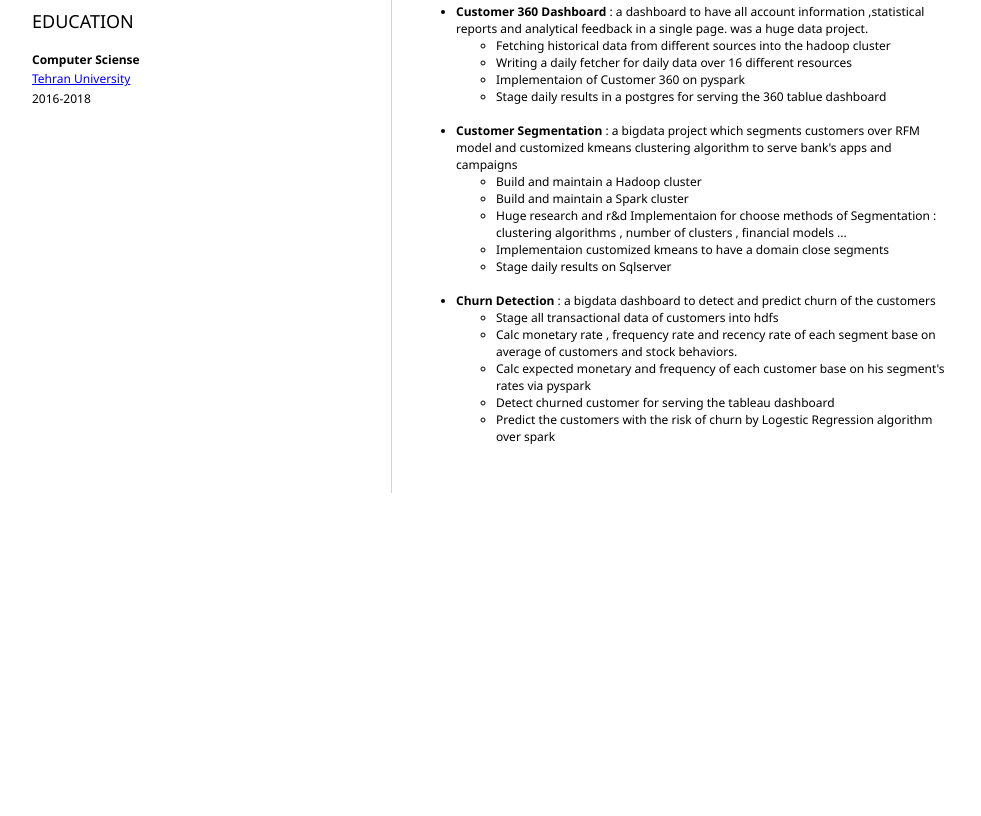
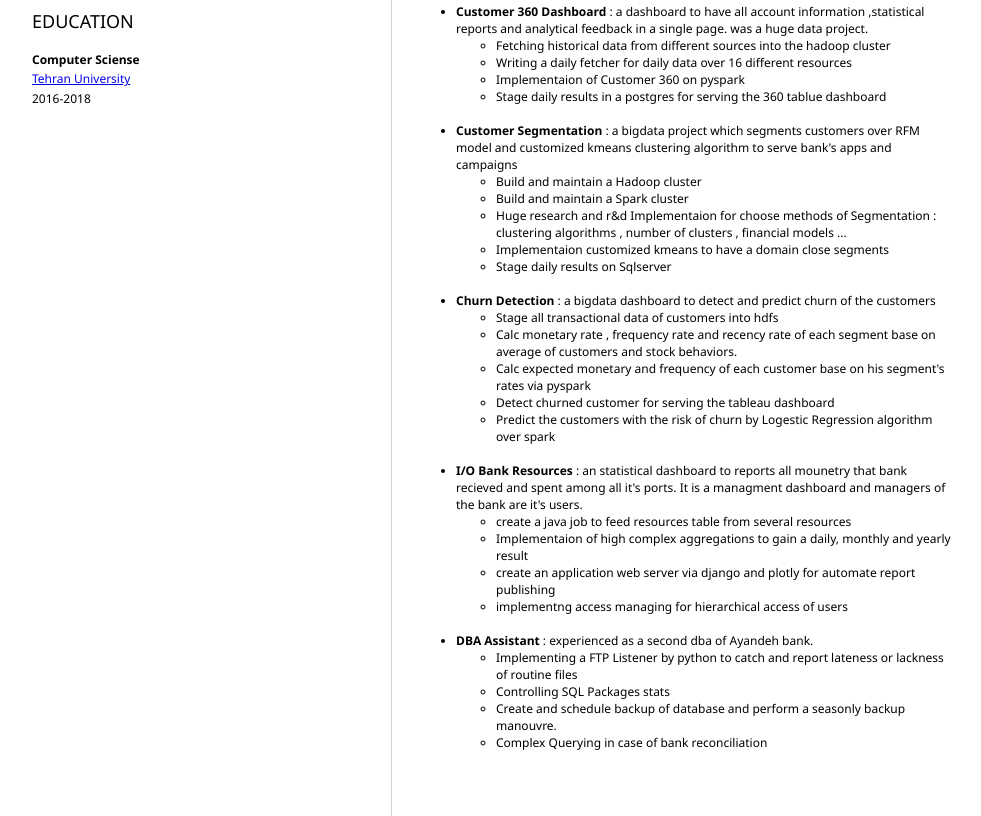
Before and after one commit to rahjooh/resume, a plain HTML site: page index.html in a window 1280 px wide. Shown: the part 687-1503 px from the top of the page, without its empty margins (152-1133 px from the left). Before the commit the page ends 1180 px from the top, so only its background shows below. Drawn offline with Linux system fonts and the light colour scheme.

Commit message:
dba asssistant

```diff
--- a/index.html
+++ b/index.html
@@ -63,16 +63,22 @@
                     </p>
 				</section>
 			</article>
+
+
 			<article id="mainRight">
 				<section>
 					<h2>ABOUT</h2>
 					<!-- about you -->
 					<p>I am a data enginner and always be a learner. I'm currently programming by python and java . I've good experience working with database such as Oracledb, MSSQL, Postgres, Mongo , sqlite. My main focus is on Hadoop, Spark and Kafka to service over huge amount of data or even stream data. I've some good experice in data scientist position too. I think i am a fast self learner and good team player.  </p>
 				</section>
+
+
 				<section>
 					<h2>WORK EXPERIENCE</h2>
 					<!-- your work experience -->
                     <h3><b>JOB TITLE</b></h3>
+
+
                     <p>
                         <b><a href="https://soshyant.co/">Soshyant </a></b> | Feb 2022 -
                     </p>
@@ -88,6 +94,8 @@
                         </ul>
                     </ul>
 
+
+
                     <p>
                         <b><a href="https://ba24.ir/">Ayandeh Bank </a> </b>| May 2017 - Jan 2022
                     </p>
@@ -99,7 +107,8 @@
                          <li>Implementaion of Customer 360 on pyspark</li>
                          <li>Stage daily results in a postgres for serving the 360 tablue dashboard</li>
                         </ul><br>
-                        </li>
+
+
                         <li><b>Customer Segmentation</b> : a bigdata project which segments customers over RFM model and customized kmeans clustering algorithm to serve bank's apps and campaigns</li>
                         <ul class="square">
                             <li>Build and maintain a Hadoop cluster</li>
@@ -108,6 +117,8 @@
                             <li>Implementaion customized kmeans to have a domain close segments</li>
                             <li>Stage daily results on Sqlserver</li>
                         </ul><br>
+
+
                         <li><b>Churn Detection</b> : a bigdata dashboard to detect and predict churn of the customers </li>
                         <ul class="square">
                             <li>Stage all transactional data of customers into hdfs</li>
@@ -116,7 +127,24 @@
 
                             <li>Detect churned customer for serving the tableau dashboard</li>
                             <li>Predict the customers with the risk of churn by Logestic Regression algorithm over spark</li>
-                        </ul>
+                        </ul><br>
+
+                        <li><b>I/O Bank Resources</b> : an statistical dashboard to reports all mounetry that bank recieved and spent among all it's ports. It is a managment dashboard and managers of the bank are it's users.</li>
+                        <ul class="square">
+                            <li>create a java job to feed resources table from several resources</li>
+                            <li>Implementaion of high complex aggregations to gain a daily, monthly and yearly result</li>
+                            <li>create an application web server via django and plotly for automate report publishing</li>
+                            <li>implementng access managing for hierarchical access of users</li>
+                        </ul><br>
+
+                        <li><b>DBA Assistant</b> : experienced as a second dba of Ayandeh bank.</li>
+                        <ul class="square">
+                            <li>Implementing a FTP Listener by python to catch and report lateness or lackness of routine files</li>
+                            <li>Controlling SQL Packages stats</li>
+                            <li>Create and schedule backup of database and perform a seasonly backup manouvre.</li>
+                            <li>Complex Querying in case of bank reconciliation</li>
+                        </ul><br>
+
                        </ul>
 				</section>
 			</article>
```
